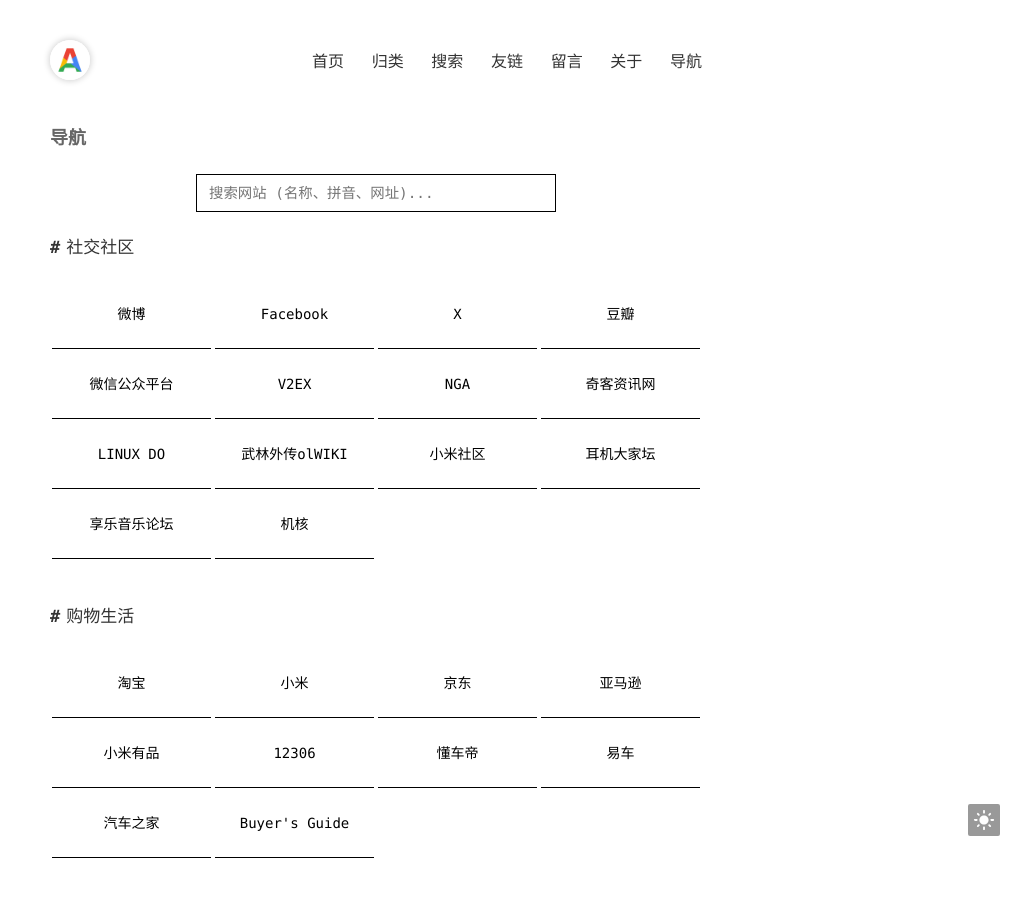
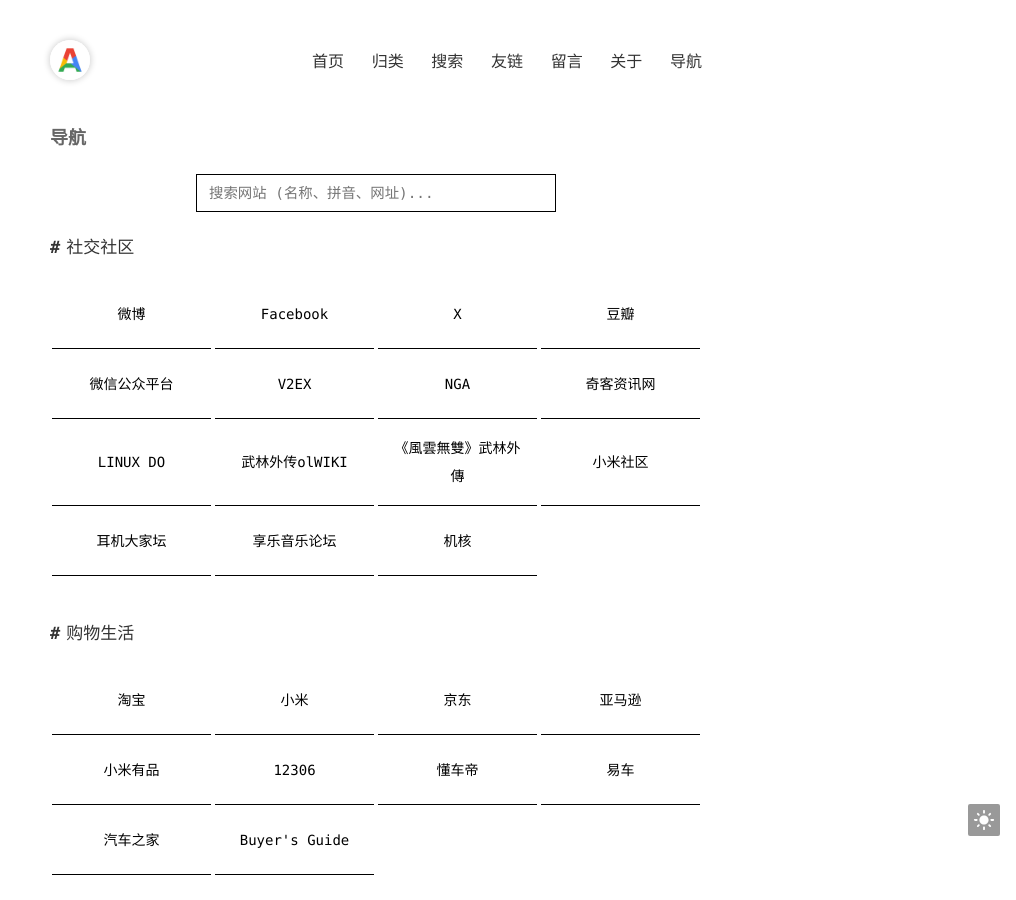
Before and after one commit to admans/admans.github.io, a Jekyll site: the page built from pages/navi.html, in a window 1280 px wide and 900 px high. Shown: the whole window, without its empty margins (264-1280 px from the left). Built offline with Jekyll 4.4.1, drawn with Linux system fonts in a browser that asks for light colours.

Commit message:
Update navi.html

```diff
--- a/pages/navi.html
+++ b/pages/navi.html
@@ -159,6 +159,9 @@ title: 导航
             </a>
             <a class="link-item" data-search="武林外传olWIKI" href="#" target="_blank">
                 <div class="link-name">武林外传olWIKI</div>
+            </a>
+            <a class="link-item" data-search="《風雲無雙》武林外傳" href="#" target="_blank">
+                <div class="link-name">《風雲無雙》武林外傳</div>
             </a>
             <a class="link-item" data-search="小米社区" href="#" target="_blank">
                 <div class="link-name">小米社区</div>
@@ -645,6 +648,7 @@ title: 导航
         "汽车之家": "https://www.autohome.com.cn/",
         "LINUX DO": "https://linux.do/",
         "武林外传olWIKI": "https://wiki.biligame.com/wulinonline/%E9%A6%96%E9%A1%B5",
+        "《風雲無雙》武林外傳": "http://211.75.11.17/wulin5/",
         "淘宝": "https://taobao.com/",
         "小米": "https://mi.com/",
         "京东": "https://jd.com/",
```
